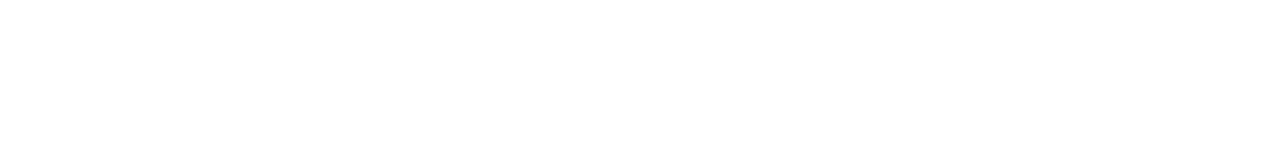
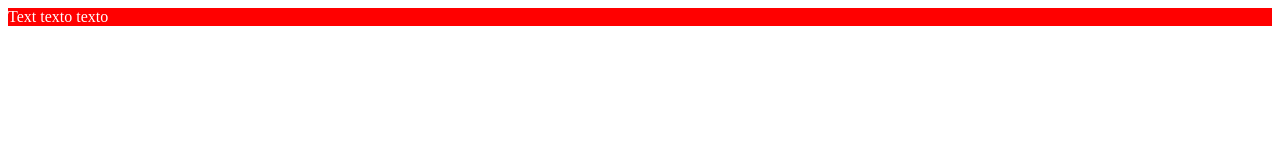
Before and after one commit to micaelsevero/ProjetoSenac, a plain HTML site: page index.html in a window 1280 px wide. Drawn offline with Linux system fonts and the light colour scheme.

Commit message:
Adicionado div com texto

```diff
--- a/estilo.css
+++ b/estilo.css
@@ -0,0 +1,4 @@
+.texto{
+background-color: red;
+color: white;
+}
--- a/index.html
+++ b/index.html
@@ -3,5 +3,6 @@
 <link rel="stylesheet"  type="text/css"  href="estilo.css">
 </head>
 <body>
+    <div class="texto">Text texto texto</div>
 </body>
 </html>
```
